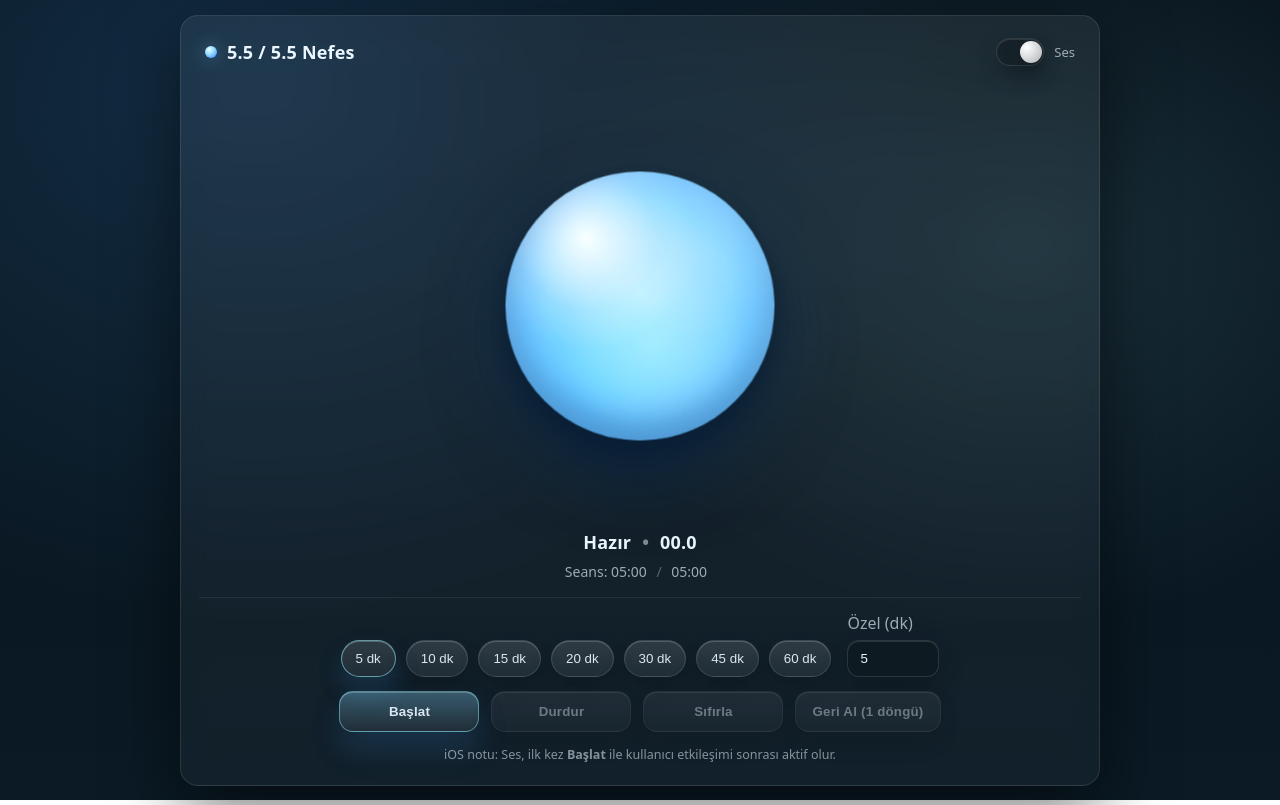
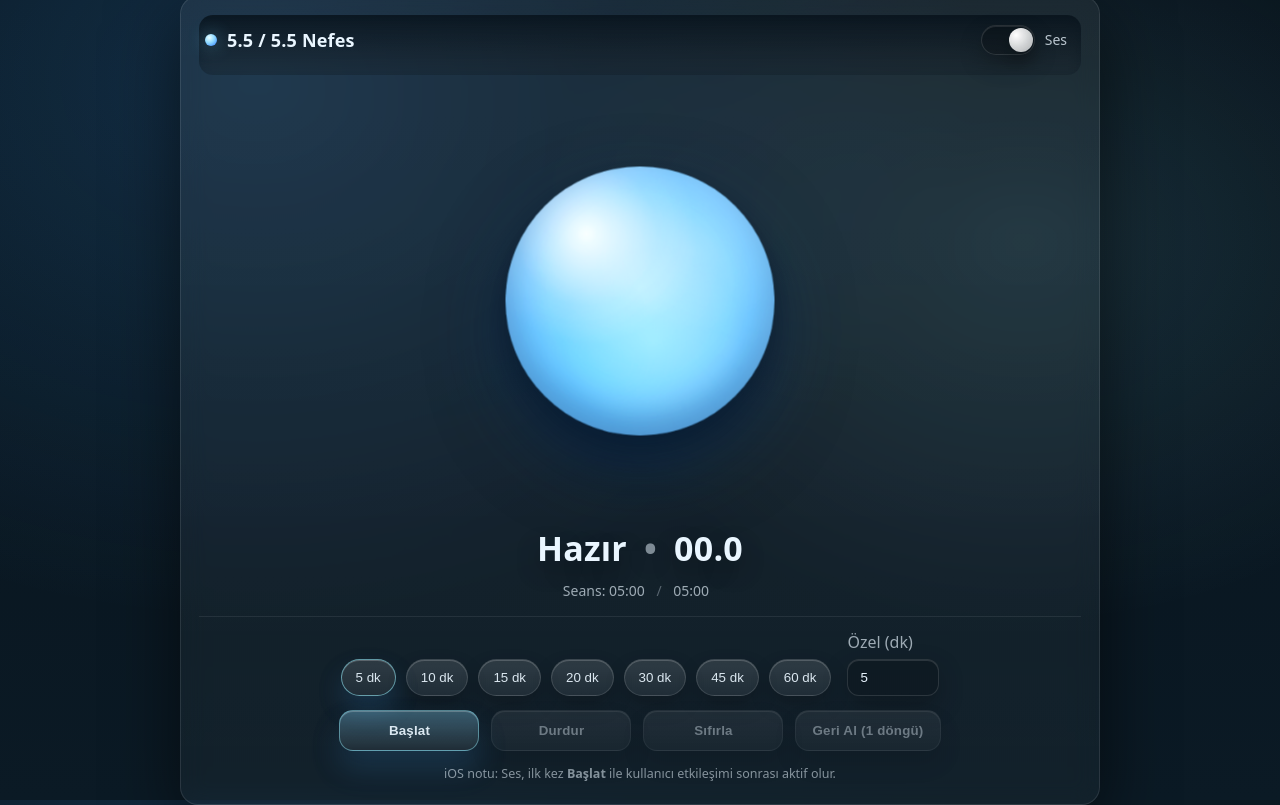
Before and after one commit to learnandbalance/Nefes-5nokta5, a plain HTML site: page index.html in a window 1280 px wide. Drawn offline with Linux system fonts and the light colour scheme.

Commit message:
Update styles.css

```diff
--- a/styles.css
+++ b/styles.css
@@ -27,7 +27,7 @@ body{
   display:flex;
   align-items:center;
   justify-content:center;
-  padding:24px;
+  padding: max(18px, env(safe-area-inset-top)) 24px max(18px, env(safe-area-inset-bottom));
 }
 
 .app{
@@ -38,6 +38,7 @@ body{
   box-shadow: var(--shadow);
   backdrop-filter: blur(12px);
   padding: 18px 18px 14px;
+  overflow: visible;
 }
 
 .top{
@@ -46,6 +47,14 @@ body{
   justify-content:space-between;
   gap:12px;
   padding: 4px 6px 14px;
+
+  /* iOS Safari’de sağ üst anahtar kaybolmasın */
+  position: sticky;
+  top: 0;
+  z-index: 50;
+  background: linear-gradient(180deg, rgba(7,18,27,.85), rgba(7,18,27,.35));
+  backdrop-filter: blur(8px);
+  border-radius: 14px;
 }
 
 .brand{
@@ -135,22 +144,23 @@ body{
   width:100%;
   display:flex;
   flex-direction:column;
-  gap:8px;
+  gap:10px;
   align-items:center;
   margin-top: 14px;
   padding-bottom: 10px;
 }
 
 .phase{
-  font-size: 18px;
-  font-weight: 700;
+  font-size: 34px;          /* ⬅️ büyüttük */
+  font-weight: 800;
   letter-spacing:.2px;
+  text-shadow: 0 10px 22px rgba(0,0,0,.35);
 }
 .session{
   font-size: 14px;
   color: var(--muted);
 }
-.sep{ opacity:.5; padding: 0 6px; }
+.sep{ opacity:.5; padding: 0 8px; }
 .muted{ color: var(--muted); }
 #doneText{ margin-left:8px; opacity:.85; }
 
@@ -230,11 +240,7 @@ body{
 }
 .btn:hover{ transform: translateY(-1px); border-color: rgba(140,220,255,.35); }
 .btn:active{ transform: translateY(1px); box-shadow: 0 7px 16px rgba(0,0,0,.32), inset 0 1px 0 rgba(255,255,255,.14); }
-.btn:disabled{
-  opacity:.45;
-  cursor:not-allowed;
-  transform:none;
-}
+.btn:disabled{ opacity:.45; cursor:not-allowed; transform:none; }
 
 .btn.primary{
   background: linear-gradient(180deg, rgba(140,220,255,.32), rgba(255,255,255,.06));
@@ -249,19 +255,21 @@ body{
   padding-bottom: 2px;
 }
 
-/* Switch */
+/* Switch (daha görünür + daha büyük dokunma alanı) */
 .switch{
   display:flex;
   align-items:center;
   gap:10px;
   user-select:none;
-  color: var(--muted);
-  font-size: 13px;
+  color: rgba(234,246,255,.78);
+  font-size: 14px;
+  padding: 6px 8px;
+  border-radius: 14px;
 }
 .switch input{ display:none; }
 .slider{
-  width: 48px;
-  height: 28px;
+  width: 54px;
+  height: 30px;
   border-radius: 999px;
   background: rgba(0,0,0,.22);
   border: 1px solid rgba(255,255,255,.12);
@@ -270,7 +278,7 @@ body{
 }
 .slider::after{
   content:"";
-  width: 22px; height: 22px;
+  width: 24px; height: 24px;
   border-radius: 50%;
   position:absolute;
   top: 50%; left: 3px;
@@ -279,4 +287,8 @@ body{
   box-shadow: 0 10px 18px rgba(0,0,0,.25);
   transition: left .18s ease;
 }
-.switch input:checked + .slider::after{ left: 23px; }
+.switch input:checked + .slider::after{ left: 27px; }
+
+@media (max-width: 420px){
+  .phase{ font-size: 30px; }
+}
```
